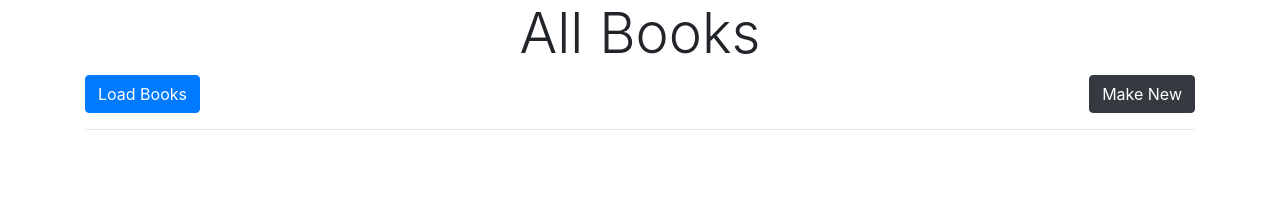
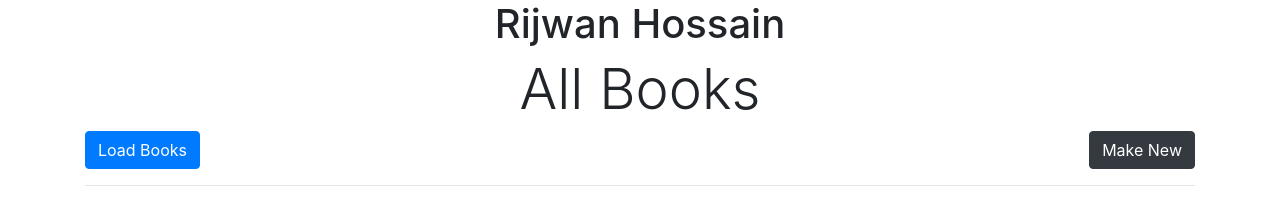
Before and after one commit to Rijwan-Hossain/All_Books, a plain HTML site: page index.html in a window 1280 px wide. Drawn offline with nearby package versions, Linux system fonts and the light colour scheme.

Commit message:
Update index.html

```diff
--- a/index.html
+++ b/index.html
@@ -10,6 +10,7 @@
     <link rel="stylesheet" href="https://stackpath.bootstrapcdn.com/bootstrap/4.1.2/css/bootstrap.min.css" integrity="sha384-Smlep5jCw/wG7hdkwQ/Z5nLIefveQRIY9nfy6xoR1uRYBtpZgI6339F5dgvm/e9B" crossorigin="anonymous">
   </head>
   <body>
+    <center><h1>Rijwan Hossain</h1></center>
     <script src="zapp.js"></script>
   </body>
 </html>
```
